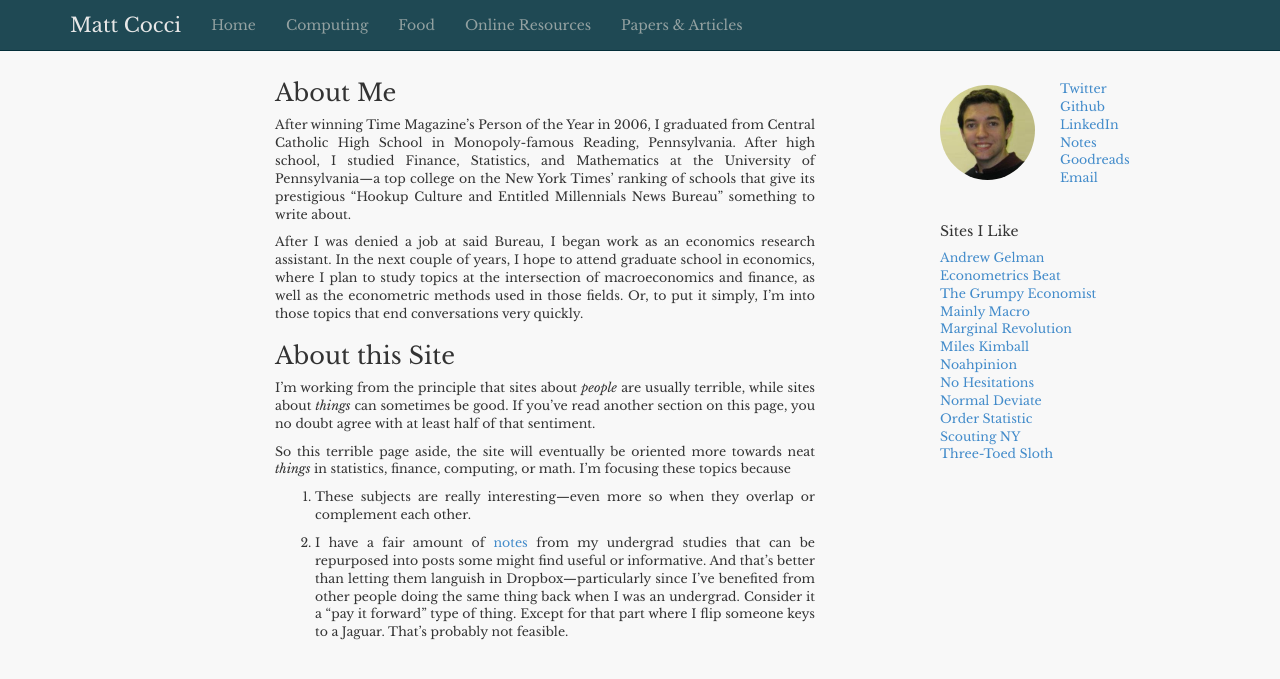
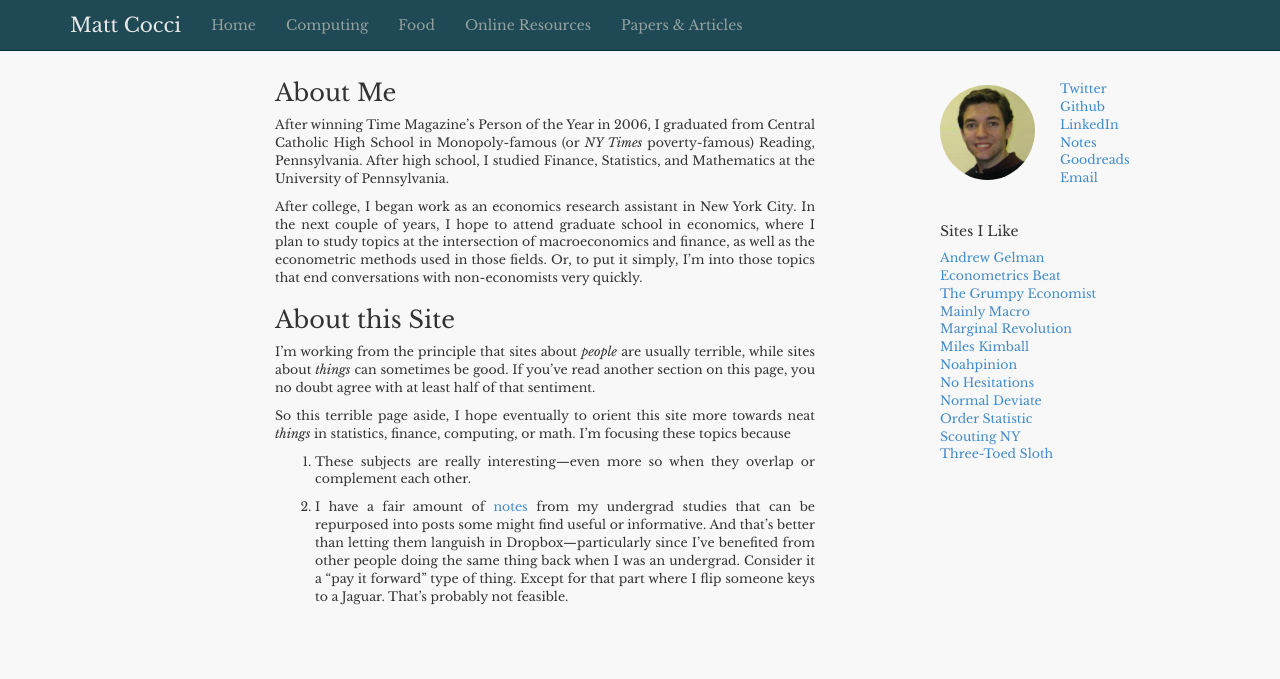
Before and after one commit to MattCocci/MattCocci.github.io, a Jekyll site: the page built from about.md, in a window 1280 px wide. Shown: the top 679 px of the page. Built offline with Jekyll 4.4.1, drawn with Linux system fonts in a browser that asks for light colours; nearby versions of some CDN libraries.

Commit message:
Updating written stuff

```diff
--- a/about.md
+++ b/about.md
@@ -3,9 +3,10 @@ layout: about_layout
 ---
 
 ### About Me
-After winning Time Magazine's Person of the Year in 2006, I graduated from Central Catholic High School in Monopoly-famous Reading, Pennsylvania.  After high school, I studied Finance, Statistics, and Mathematics at the University of Pennsylvania---a top college on the New York Times' ranking of schools that give its prestigious "Hookup Culture and Entitled Millennials News Bureau" something to write about.
 
-After I was denied a job at said Bureau, I began work as an economics research assistant. In the next couple of years, I hope to attend graduate school in economics, where I plan to study topics at the intersection of macroeconomics and finance, as well as the econometric methods used in those fields. Or, to put it simply, I'm into those topics that end conversations very quickly.
+After winning Time Magazine's Person of the Year in 2006, I graduated from Central Catholic High School in Monopoly-famous (or _NY Times_ poverty-famous) Reading, Pennsylvania.  After high school, I studied Finance, Statistics, and Mathematics at the University of Pennsylvania.
+
+After college, I began work as an economics research assistant in New York City. In the next couple of years, I hope to attend graduate school in economics, where I plan to study topics at the intersection of macroeconomics and finance, as well as the econometric methods used in those fields. Or, to put it simply, I'm into those topics that end conversations with non-economists very quickly.
 
 <!--
 and graduate non-degree student in NYU's Mathematics Department. The latter has occurred to the great confusion of many friends and family who think I'm getting some sort of master's degree. However, I _do_ hope eventually to attend graduate school in economics, where I plan to study topics at the intersection of macroeconomics and finance, as well as the econometric methods used in those fields. Or, to put it simply, I'm into those topics that end conversations very quickly.
@@ -16,7 +17,7 @@ and graduate non-degree student in NYU's Mathematics Department. The latter has
 
 I'm working from the principle that sites about _people_ are usually terrible, while sites about _things_ can sometimes be good.  If you've read another section on this page, you no doubt agree with at least half of that sentiment.
 
-So this terrible page aside, the site will eventually be oriented more towards neat _things_ in statistics, finance, computing, or math. I'm focusing these topics because
+So this terrible page aside, I hope eventually to orient this site more towards neat _things_ in statistics, finance, computing, or math. I'm focusing these topics because
 
 1. These subjects are really interesting---even more so when they overlap or complement each other.
 
```
Also changed, not shown: computing.md (+5 -7 lines), online_resources.md (+1 -3 lines).
